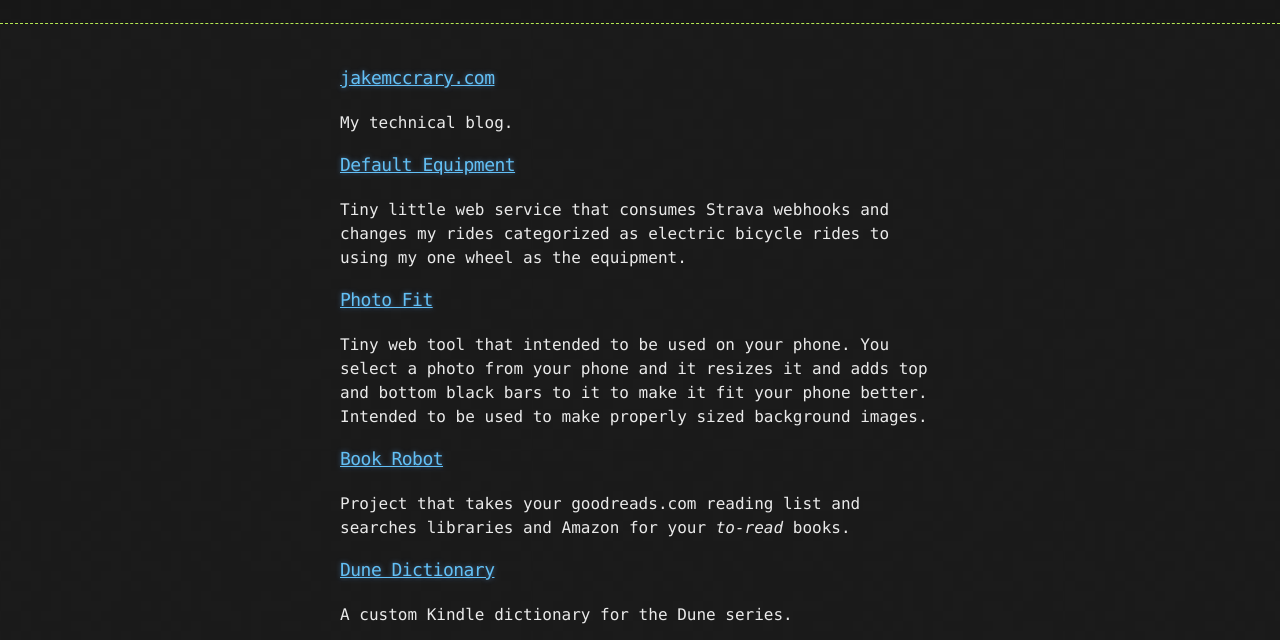
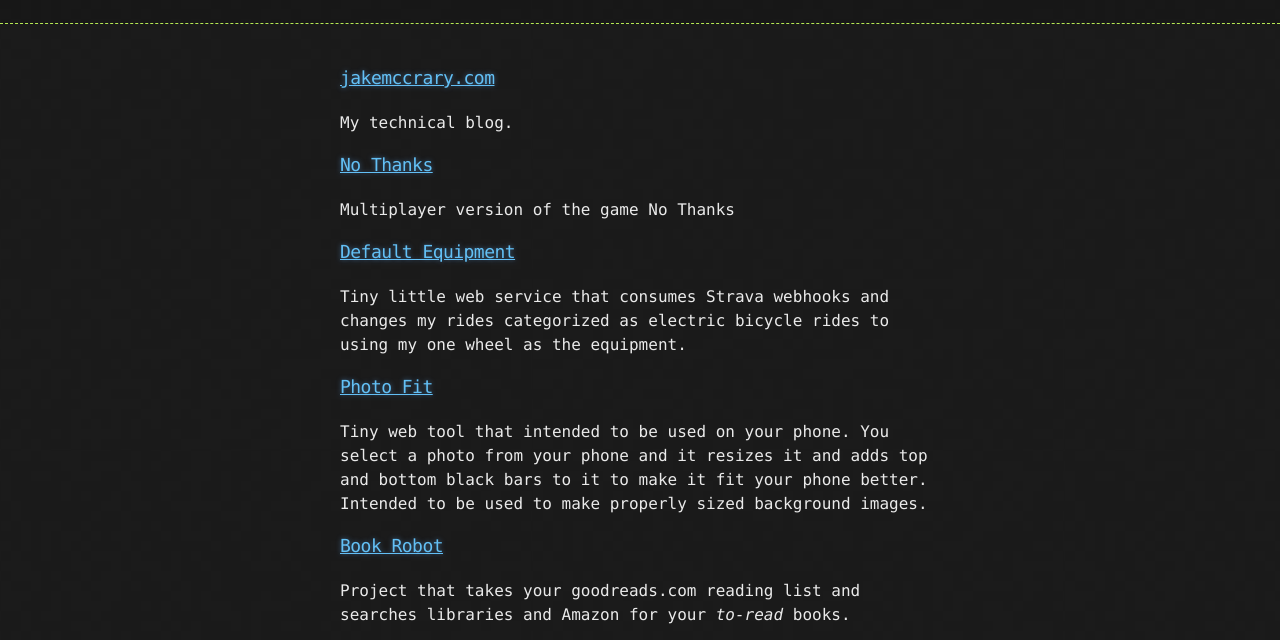
Before and after one commit to jakemcc/jakemcc.github.io, a plain HTML site: page index.html in a window 1280 px wide. Shown: the part 82-722 px from the top of the page. Drawn offline with Linux system fonts and the light colour scheme.

Commit message:
Link to No Thanks game

```diff
--- a/index.html
+++ b/index.html
@@ -36,6 +36,11 @@
           <div class="project">
             <h3><a href="https://jakemccrary.com">jakemccrary.com</a></h3>
             <p>My technical blog.</p>
+          </div>
+
+          <div class="project">
+            <h3><a href="https://no-thanks.firebaseapp.com/">No Thanks</a></h3>
+            <p>Multiplayer version of the game No Thanks</p>
           </div>
 
           <div class="project">
```
